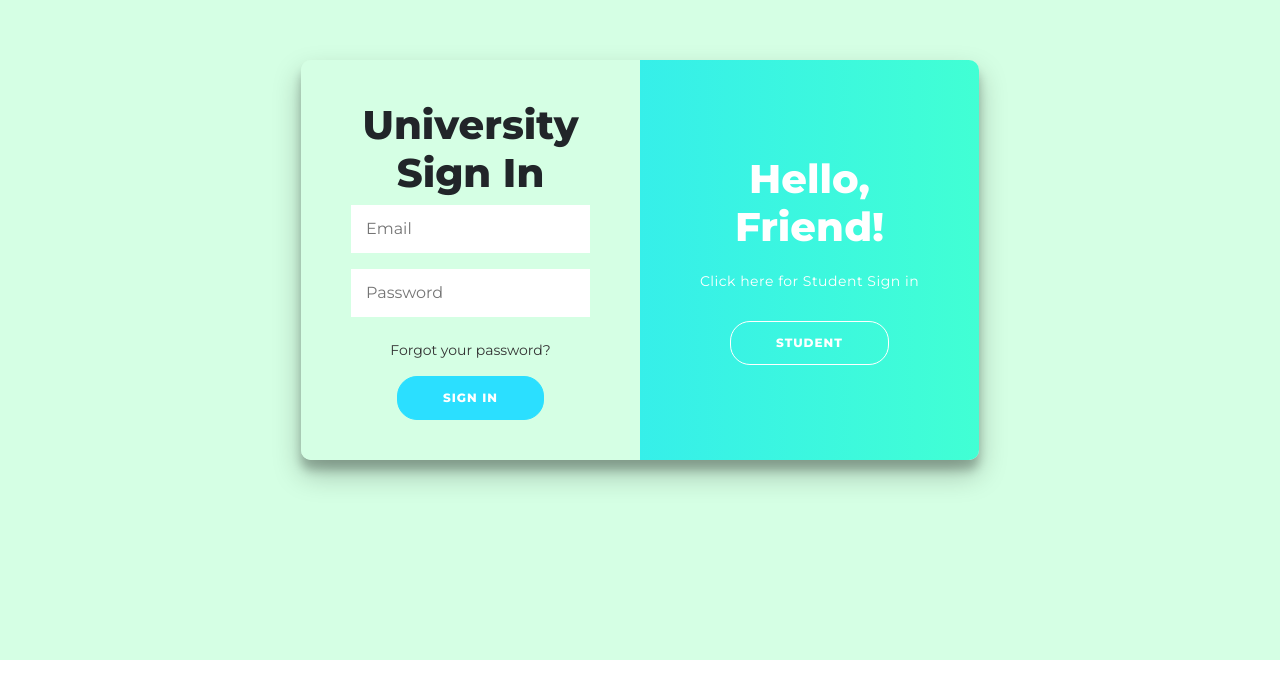
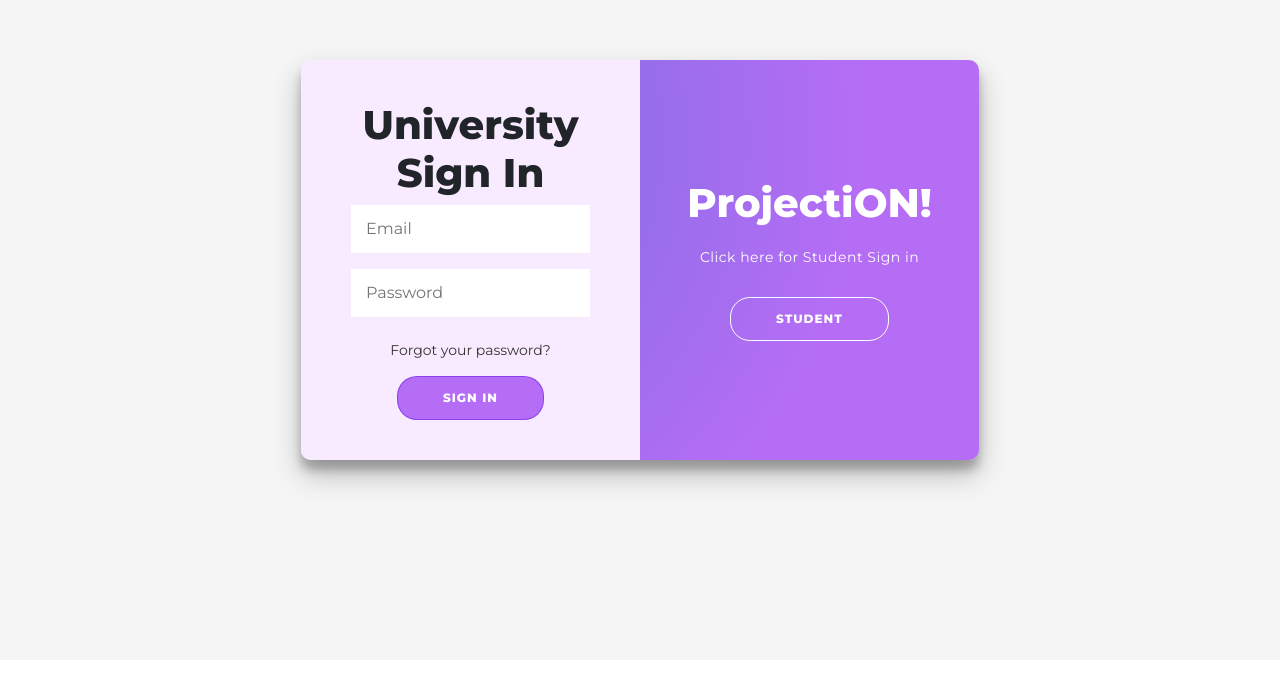
Before and after one commit to tashviks/SIH-Fend, a React (Create React App) app: page /login in a window 1280 px wide. Shown: the part 120-818 px from the top of the page. Built offline with nearby package versions, Linux system fonts and the light colour scheme.

Commit message:
Changed some css color of login page

```diff
--- a/src/components/Login/Login.jsx
+++ b/src/components/Login/Login.jsx
@@ -111,7 +111,7 @@ const handleSubmit = async (event) => {
                     <loginComponent.Overlay signinIn={univ}>
 
                     <loginComponent.LeftOverlayPanel signinIn={univ}>
-                        <loginComponent.Title>Welcome Back!</loginComponent.Title>
+                        <loginComponent.Title>ProjectiON!</loginComponent.Title>
                         <loginComponent.Paragraph>
                             Click here for University Sign in
                         </loginComponent.Paragraph>
@@ -121,7 +121,7 @@ const handleSubmit = async (event) => {
                             </loginComponent.LeftOverlayPanel>
 
                             <loginComponent.RightOverlayPanel signinIn={univ}>
-                            <loginComponent.Title>Hello, Friend!</loginComponent.Title>
+                            <loginComponent.Title>ProjectiON!</loginComponent.Title>
                         <loginComponent.Paragraph>
                             Click here for Student Sign in
                         </loginComponent.Paragraph>
--- a/src/components/Login/loginComponent.jsx
+++ b/src/components/Login/loginComponent.jsx
@@ -1,7 +1,7 @@
 import styled from 'styled-components';
 
 export const Container = styled.div`
-background-color: #d5ffe4;
+background-color: #F9EBFF;
 border-radius: 10px;
 box-shadow: 0 14px 28px rgba(0, 0, 0, 0.25), 0 10px 10px rgba(0, 0, 0, 0.22);
 position: relative;
@@ -41,7 +41,7 @@ ${props => (props.signinIn !== true ? `transform: translateX(100%);` : null)}
 `;
 
 export const Form = styled.form`
-background-color: #d5ffe4;
+background-color: #F9EBFF;
 display: flex;
 align-items: center;
 justify-content: center;
@@ -67,8 +67,8 @@ width: 100%;
 
 export const Button = styled.button`
    border-radius: 20px;
-   border: 1px solid #2BDFFF;
-   background-color: #2BDFFF;
+   border: 1px solid rgba(119, 44, 232, 0.68);
+   background: rgb(182, 109, 246);
    color: #ffffff;
    font-size: 12px;
    font-weight: bold;
@@ -84,7 +84,7 @@ export const Button = styled.button`
    }
 `;
 export const GhostButton = styled(Button)`
-background-color: transparent;
+background: transparent;
 border-color: #ffffff;
 `;
 
@@ -110,7 +110,8 @@ ${props =>
 export const Overlay = styled.div`
 background: #41FFD4;
 background: -webkit-linear-gradient(to right, #2BDFFF, #41FFD4);
-background: linear-gradient(to right, #2BDFFF, #41FFD4);
+// background: linear-gradient(to right, #2BDFFF, #41FFD4);
+background: radial-gradient(circle at 10% 20%, rgb(111, 111, 219) 0%, rgb(182, 109, 246) 72.4%);
 background-repeat: no-repeat;
 background-size: cover;
 background-position: 0 0;
--- a/src/css/login.css
+++ b/src/css/login.css
@@ -1,7 +1,7 @@
 @import url("https://fonts.googleapis.com/css?family=Montserrat:400,800");
 
 .loginpage {
-    background: #d5ffe4;
+    background: whitesmoke;
     display: flex;
     justify-content: center;
     align-items: center;
```
